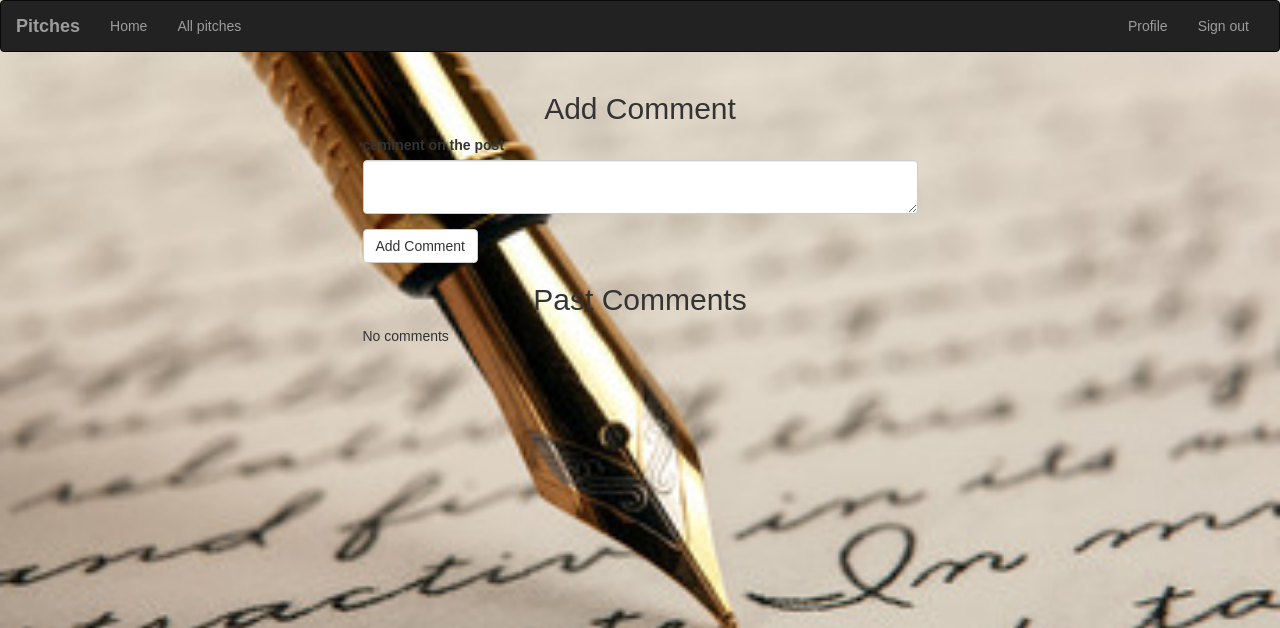
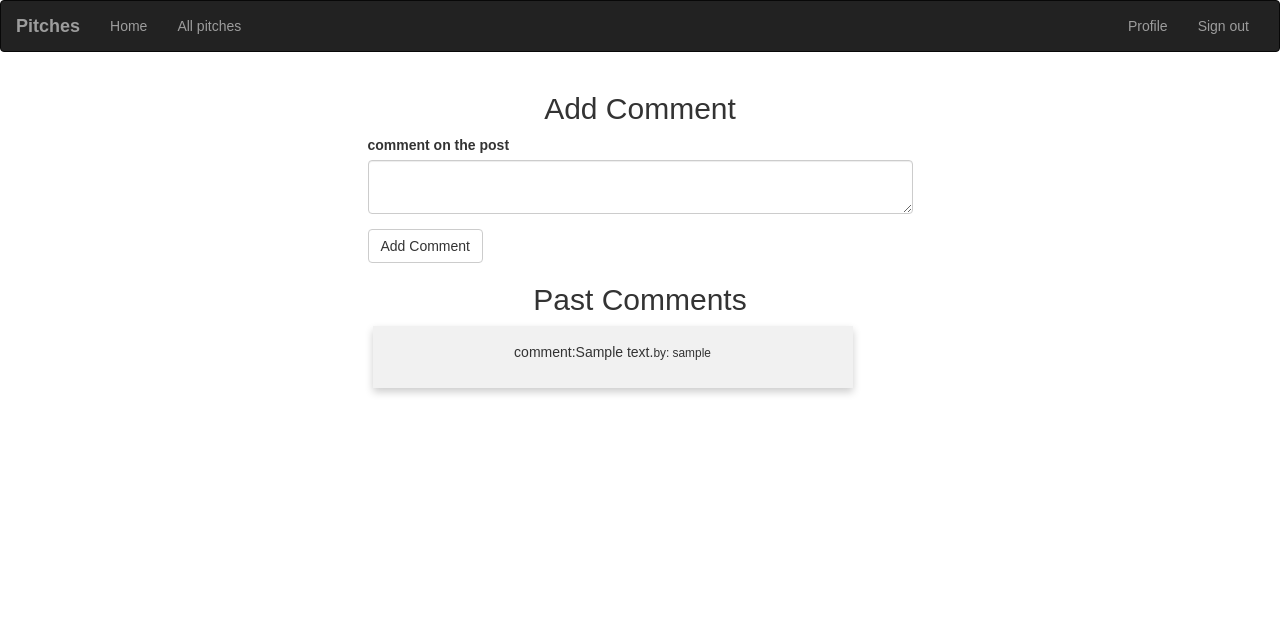
Before and after one commit to cecibarasa/Pick-up-lines, a Flask app: page /comments/1/comment in a window 1280 px wide. Shown: the top 628 px of the page. Run offline with Flask 2, Linux system fonts and the light colour scheme; a user stored in the database is signed in; tables that the repository leaves empty hold one stand-in row (values such as "Sample post"); some libraries are stand-ins or nearby versions; some web fonts are replaced.

Commit message:
display comments

```diff
--- a/app/main/views.py
+++ b/app/main/views.py
@@ -45,9 +45,9 @@ def product():
     return render_template('product.html',product=product,comment=comment)
 @main.route('/pickup')
 def pickup():
-    comment = Comment.query.all()
+    comments = Comment.query.all()
     pickup = Pitch.query.filter_by(category = 'Pickup Lines').all()
-    return render_template('pickup.html', pickup=pickup,comment=comment)
+    return render_template('pickup.html', pickup=pickup,comments=comment)
 
 @main.route('/user/<uname>')
 def profile(uname):
@@ -104,7 +104,7 @@ def comment(pitch_id):
 
         return redirect(url_for('main.comment',pitch_id=pitch_id))
 
-    return render_template('comments.html', form = form,pitch=pitch,pitch_id=pitch_id,user=user)
+    return render_template('comments.html', comments=comments, form = form,pitch=pitch,pitch_id=pitch_id,user=user)
 
 @main.route('/new_pitch', methods = ['GET','POST'])
 @login_required
--- /dev/null
+++ b/app/static/css/comments.css
@@ -0,0 +1,54 @@
+* {
+    box-sizing: border-box;
+}
+
+body {
+    font-family: Arial, Helvetica, sans-serif;
+}
+
+
+/* Float four columns side by side */
+
+.column {
+    float: left;
+    width: 500px;
+    padding: 0 10px;
+}
+
+
+/* Remove extra left and right margins, due to padding in columns */
+
+.row {
+    margin: 0 -5px;
+}
+
+
+/* Clear floats after the columns */
+
+.row:after {
+    content: "";
+    display: table;
+    clear: both;
+}
+
+
+/* Style the counter cards */
+
+.card {
+    box-shadow: 0 4px 8px 0 rgba(0, 0, 0, 0.2);
+    /* this adds the "card" effect */
+    padding: 16px;
+    text-align: center;
+    background-color: #f1f1f1;
+}
+
+
+/* Responsive columns - one column layout (vertical) on small screens */
+
+@media screen and (max-width: 600px) {
+    .column {
+        width: 100%;
+        display: block;
+        margin-bottom: 20px;
+    }
+}
--- a/app/templates/comments.html
+++ b/app/templates/comments.html
@@ -1,5 +1,5 @@
 {% extends 'base.html' %} {% import 'bootstrap/wtf.html' as wtf%} {% block content %} {% block styles%} {{ super() }}
-<link rel="stylesheet" href="{{url_for('static',filename='css/pitch.css')}}">
+<link rel="stylesheet" href="{{url_for('static',filename='css/comments.css')}}">
 <link href="https://fonts.googleapis.com/css2?family=Tenali+Ramakrishna&display=swap" rel="stylesheet"> {% endblock %}
 <div class="container profile">
     <div class="row">
@@ -15,18 +15,17 @@
             <h2 class="text-center">Past Comments</h2>
             {% if comments %} {% for comment in comments%}
 
-
-            <p>{{comments}}<small>Posted by: {{user}}</small></p>
-
-            {% endfor %} {% else %}
+            <div class="row">
+                <div class="column">
+                    <div class="card">
+                        <p>{{comment}}<small>by: {{user}}</small></p>
+                    </div>
+                </div>
+            </div>{% endfor %} {% else %}
             <p>No comments</p>
             {% endif %}
-
-
         </div>
         <div class="col-md-3"></div>
-
     </div>
-
 </div>
 {% endblock %}
```
Also changed, not shown: app/templates/profile/profile.html (+16 -31 lines).
